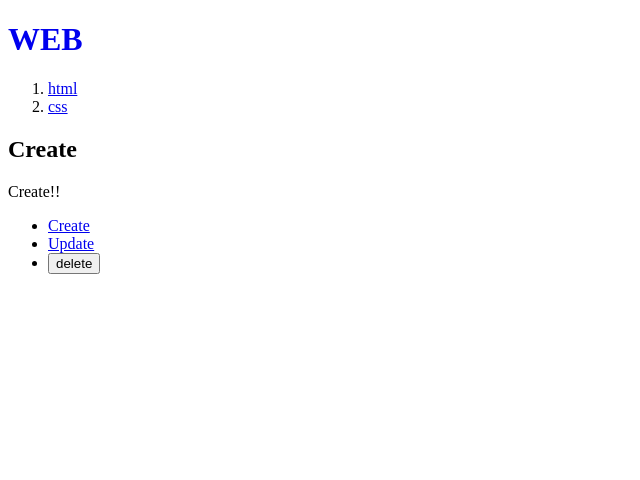
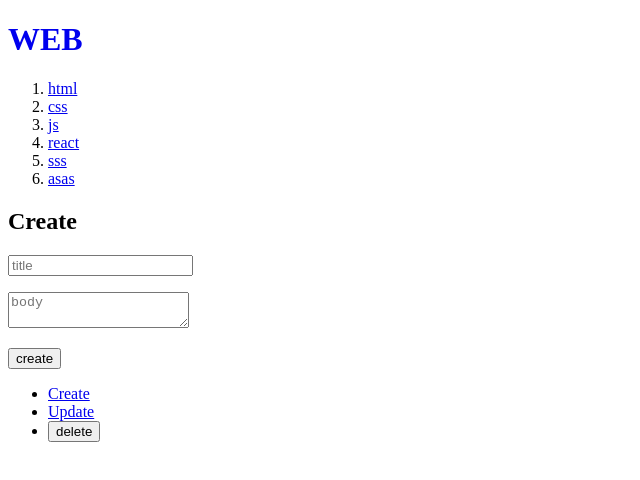
Before and after one commit to summmermin/nextjs, a Next.js app: page /create in a window 1280 px wide. Shown: the top 480 px of the page, without its empty margins (0-640 px from the left). Built offline with nearby package versions, Linux system fonts and the light colour scheme; data requests are answered from the project's data file.

Commit message:
[ADD] cache 및 validation

```diff
--- a/db.json
+++ b/db.json
@@ -1,21 +1,41 @@
 {
   "posts": [
     {
-      "id": 1,
+      "id": "1",
       "title": "json-server",
       "author": "type"
     }
   ],
   "topics": [
     {
-      "id": 1,
+      "id": "1",
       "title": "html",
       "body": "html is ..."
     },
     {
-      "id": 2,
+      "id": "2",
       "title": "css",
       "body": "css is ..."
+    },
+    {
+      "id": "71be",
+      "title": "js",
+      "body": "js"
+    },
+    {
+      "id": "0b3b",
+      "title": "react",
+      "body": "react..."
+    },
+    {
+      "id": "4c2d",
+      "title": "sss",
+      "body": "sss"
+    },
+    {
+      "id": "50f6",
+      "title": "asas",
+      "body": "asasas"
     }
   ]
 }
--- a/src/app/create/page.tsx
+++ b/src/app/create/page.tsx
@@ -1,7 +1,36 @@
+"use client"
+
+import {useRouter} from 'next/navigation';
+
 export default function Create() {
+    const router = useRouter()
     return (
         <>
-            <div>Create!!</div>
+            <form onSubmit={(e: any) => {
+                e.preventDefault()
+                const title = e.target.title.value
+                const body = e.target.body.value
+                const options = {
+                    method: 'POST',
+                    header: {
+                        'Content-Type': 'application/app'
+                    },
+                    body: JSON.stringify({title, body})
+                }
+                fetch('http://localhost:9999/topics', options)
+                    .then(resp => resp.json())
+                    .then(result => {
+                        console.log(result, '<====result')
+                        const lastId = result.id
+                        router.push(`/read/${lastId}`)
+                        router.refresh()
+                    })
+            }
+            }>
+                <p><input type="text" name="title" placeholder="title"/></p>
+                <p><textarea name="body" placeholder="body"></textarea></p>
+                <p><input type="submit" value="create"/></p>
+            </form>
         </>
     );
 }
--- a/src/app/layout.tsx
+++ b/src/app/layout.tsx
@@ -13,7 +13,7 @@ export default async function RootLayout({
                                          }: Readonly<{
     children: React.ReactNode;
 }>) {
-    const resp = await fetch('http://localhost:9999/topics')
+    const resp = await fetch('http://localhost:9999/topics', {cache: 'no-store'}) //캐시를 쓰지않겠다는 옵션
     const topics = await resp.json()
     return (
         <html>
```
